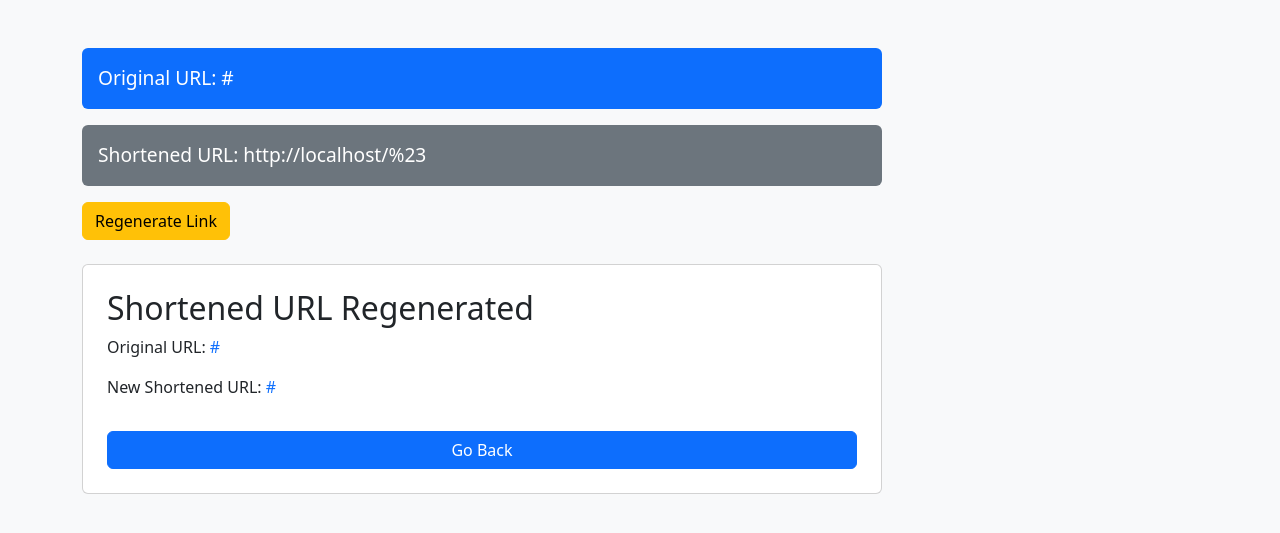
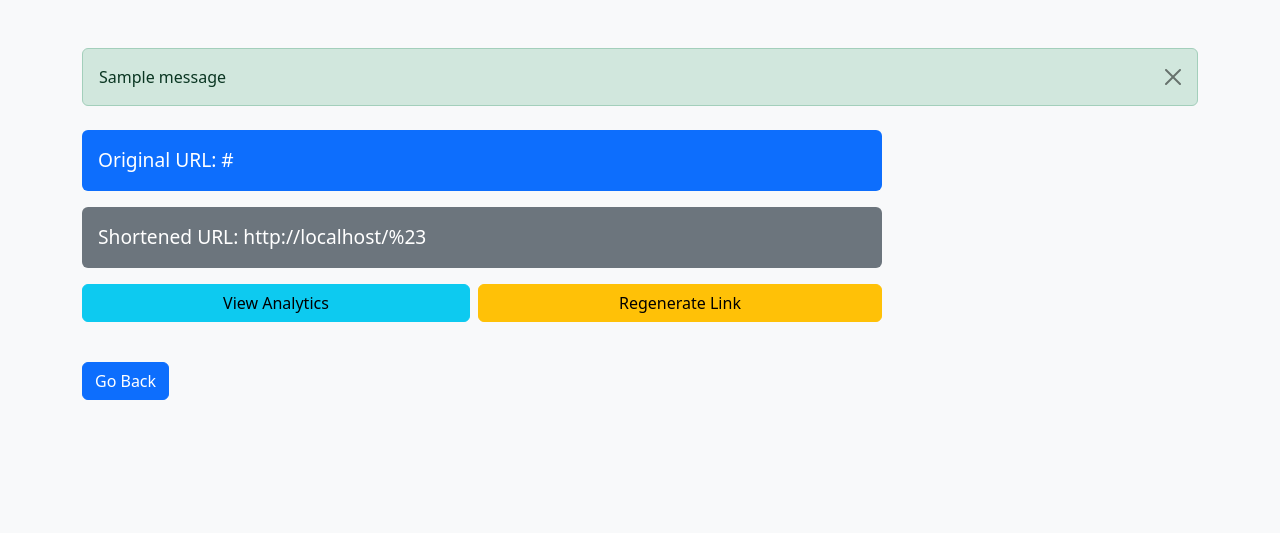
Before and after one commit to colot025/url-shortener, a Flask app: template url_shortener/templates/link_success.html in a window 1280 px wide. Shown: the top 533 px of the page. Run offline with Flask 3, Linux system fonts and the light colour scheme; the template is opened without the code that fills it: most values are stand-ins (such as "Sample title", 1, 10 or a date in 2020); one stand-in notice (Sample message) is shown.

Commit message:
updated the template files

```diff
--- a/url_shortener/templates/link_success.html
+++ b/url_shortener/templates/link_success.html
@@ -12,7 +12,19 @@
 </head>
 <body class="bg-light">
     <div class="container my-5">
-        <!-- Display Original URL -->
+        {% with messages = get_flashed_messages(with_categories=True) %}
+            {% if messages %}
+                <div class="alert-container mb-4">
+                    {% for category, message in messages %}
+                        <div class="alert alert-{{ category }} alert-dismissible fade show" role="alert">
+                            {{ message }}
+                            <button type="button" class="btn-close" data-bs-dismiss="alert" aria-label="Close"></button>
+                        </div>
+                    {% endfor %}
+                </div>
+            {% endif %}
+        {% endwith %}
+
         <div class="mb-3">
             <p class="text-left p-3 rounded bg-primary text-white" style="font-size: 1.2rem; max-width: 800px;">
                 Original URL:
@@ -22,7 +34,6 @@
             </p>
         </div>
 
-        <!-- Display Shortened URL -->
         <div class="mb-3">
             <p class="text-left p-3 rounded bg-secondary text-white" style="font-size: 1.2rem; max-width: 800px;">
                 Shortened URL:
@@ -32,29 +43,15 @@
             </p>
         </div>
 
-        <!-- Regenerate Shortened URL Form -->
-        <form method="POST" action="{{ url_for('shortener.regenerate_url') }}" class="mb-4" style="max-width: 800px;">
-            <input type="hidden" name="original_url" value="{{ original_url }}">
-            <button type="submit" class="btn btn-warning">Regenerate Link</button>
-        </form>
+        <div class="d-flex mb-4 gap-2" style="max-width: 800px;">
+            <a href="{{ url_for('shortener.analytics', short_url=new_url) }}" class="btn btn-info flex-grow-1">View Analytics</a>
+            <form method="POST" action="{{ url_for('shortener.regenerate_url') }}" class="flex-grow-1">
+                <input type="hidden" name="original_url" value="{{ original_url }}">
+                <button type="submit" class="btn btn-warning w-100">Regenerate Link</button>
+            </form>
+        </div>
 
-        <!-- Success Message Section -->
-        <div class="card p-4" style="max-width: 800px;">
-            <h2 class="card-title">Shortened URL Regenerated</h2>
-            <p class="card-text">
-                Original URL:
-                <a href="{{ original_url }}" target="_blank" class="text-primary text-decoration-none">
-                    {{ original_url }}
-                </a>
-            </p>
-            <p class="card-text">
-                New Shortened URL:
-                <a href="{{ url_for('shortener.redirect_to_url', short_url=new_url) }}" target="_blank" class="text-primary text-decoration-none">
-                    {{ new_url }}
-                </a>
-            </p>
-            <a href="{{ url_for('shortener.index') }}" class="btn btn-primary mt-3">Go Back</a>
-        </div>
+        <a href="{{ url_for('shortener.index') }}" class="btn btn-primary mt-3">Go Back</a>
     </div>
     <script src="https://cdn.jsdelivr.net/npm/bootstrap@5.3.6/dist/js/bootstrap.bundle.min.js" integrity="sha384-NFjbhb9nd0/zfQlQfTDEOj70yLZ7tGBONvlLvRyxC4Tgo9J6ET0wxdGVC8F39jBC" crossorigin="anonymous"></script>
 </body>
```
Also changed, not shown: url_shortener/templates/index.html (+37 -16 lines).
